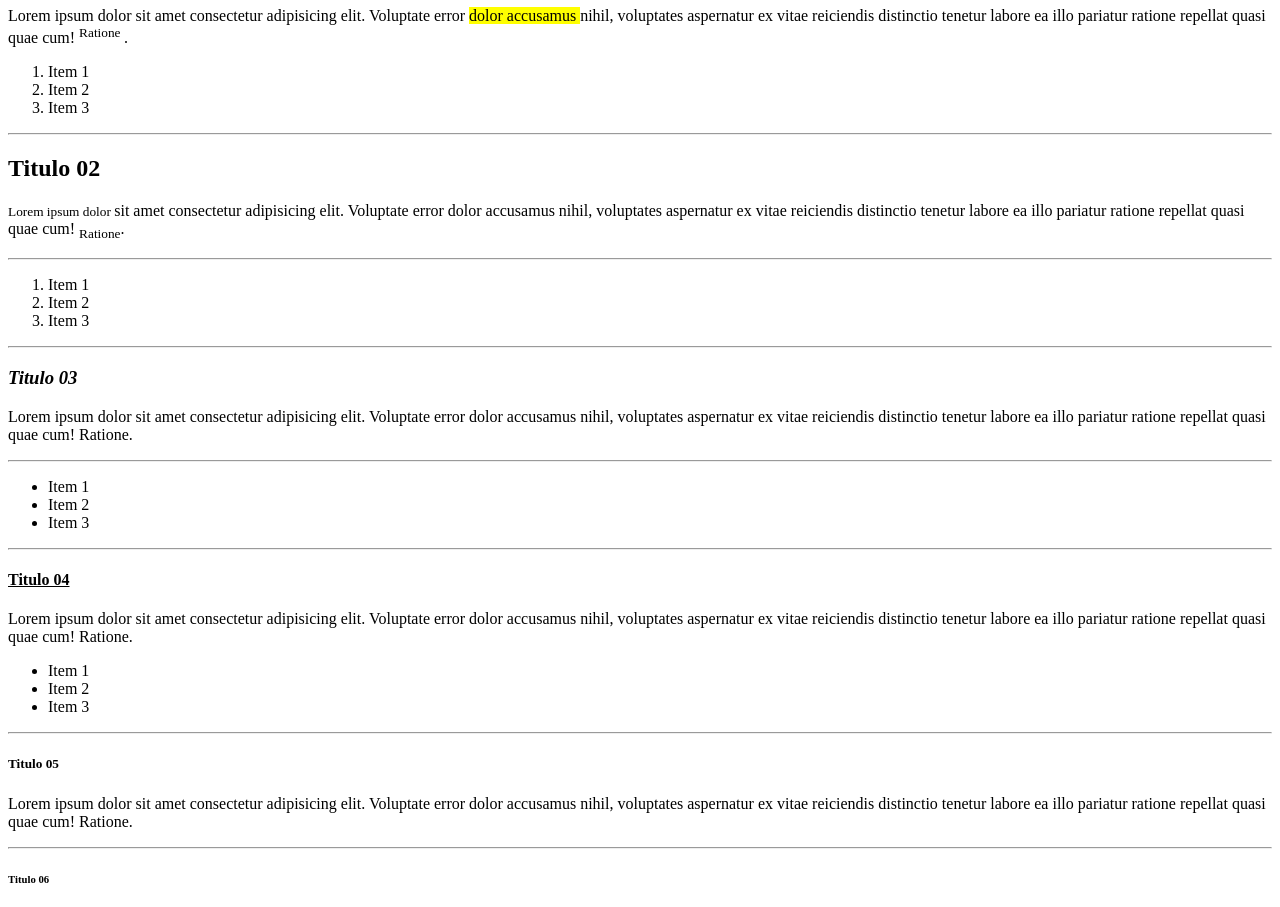
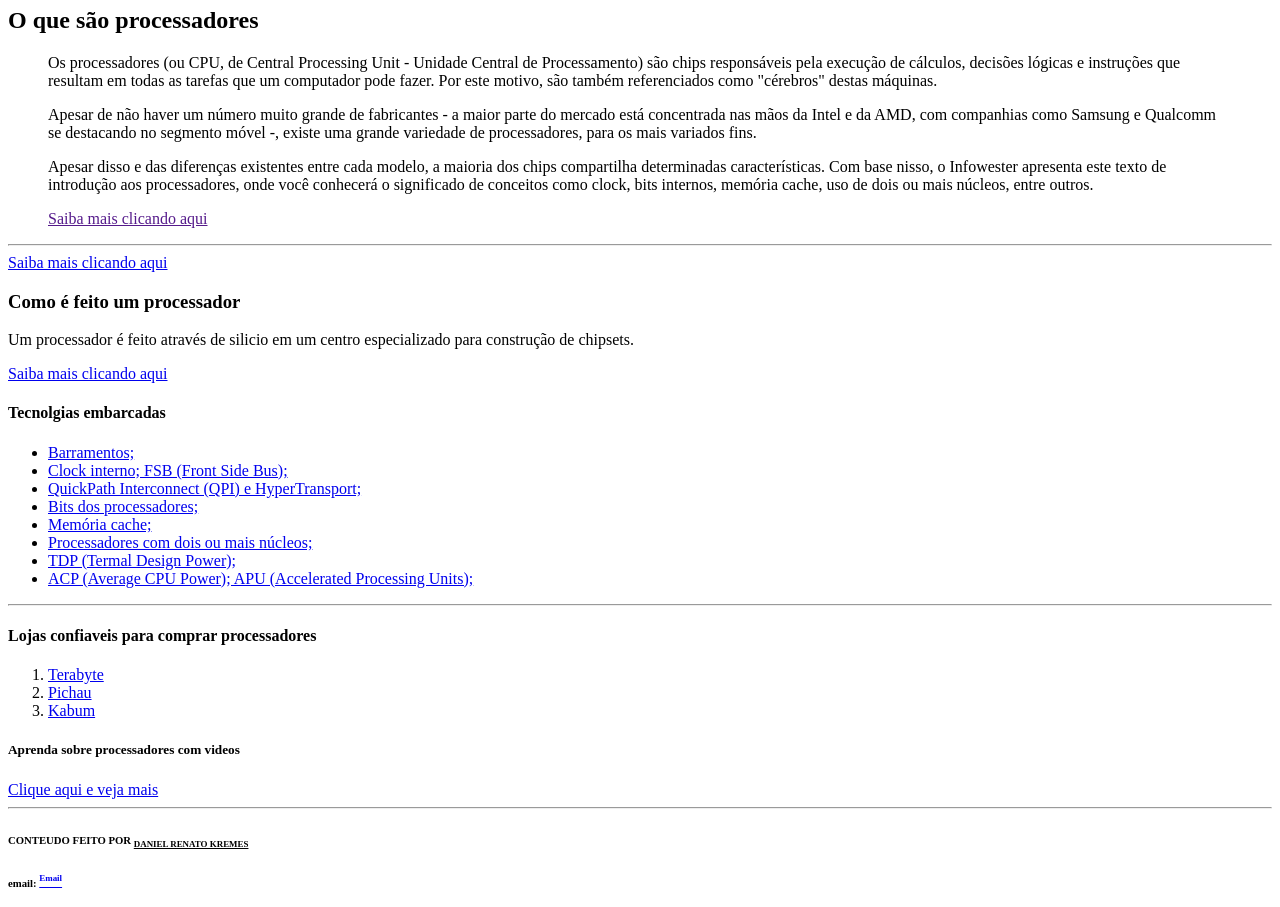
Before and after one commit to DANIELKREMES/Criar-Uma-P-gina-Web-Utilizando-as-Tags-Aprendidas, a plain HTML site: page index.html in a window 1280 px wide. Shown: the part 73-980 px from the top of the page. Drawn offline with Linux system fonts and the light colour scheme.

Commit message:
Add files via upload

```diff
--- a/index.html
+++ b/index.html
@@ -1,116 +1,180 @@
 <!DOCTYPE html>
 <html lang="pt-br">
+  <head>
+    <meta charset="UTF-8" />
+    <meta
+      http-equiv="X-UA-Compatible"
+      content="IE=edge"
+    />
+    <meta
+      name="viewport"
+      content="width=device-width, initial-scale=1.0"
+    />
+    <title>Página-web-utilizando-tags-aprendidas</title>
+  </head>
 
-<head>
-    <meta charset="UTF-8" />
-    <meta http-equiv="X-UA-Compatible" content="IE=edge" />
-    <meta name="viewport" content="width=device-width, initial-scale=1.0" />
-    <title>Criar uma página web</title>
-</head>
+  <body>
+    <h1 abbr="processador ou cpu">
+      <strong>
+        <mark>Processador</mark>
+      </strong>
+    </h1>
 
-<body>
-    <h1>Titulo 01</h1>
+    <h2 abbr=""><strong>O que são processadores</strong></h2>
+
+    <blockquote>
+      <p>
+        Os processadores (ou CPU, de Central Processing Unit - Unidade Central
+        de Processamento) são chips responsáveis pela execução de cálculos,
+        decisões lógicas e instruções que resultam em todas as tarefas que um
+        computador pode fazer. Por este motivo, são também referenciados como
+        "cérebros" destas máquinas.
+      </p>
+
+      <p>
+        Apesar de não haver um número muito grande de fabricantes - a maior
+        parte do mercado está concentrada nas mãos da Intel e da AMD, com
+        companhias como Samsung e Qualcomm se destacando no segmento móvel -,
+        existe uma grande variedade de processadores, para os mais variados
+        fins.
+      </p>
+
+      <p>
+        Apesar disso e das diferenças existentes entre cada modelo, a maioria
+        dos chips compartilha determinadas características. Com base nisso, o
+        Infowester apresenta este texto de introdução aos processadores, onde
+        você conhecerá o significado de conceitos como clock, bits internos,
+        memória cache, uso de dois ou mais núcleos, entre outros.
+      </p>
+
+      <a href="">Saiba mais clicando aqui</a>
+    </blockquote>
+
+    <hr />
+
+    <a
+      href="https://www.infowester.com/processadores.php"
+      target="_blank"
+      >Saiba mais clicando aqui</a
+    >
+
+    <h3>Como é feito um processador</h3>
 
     <p>
-        Lorem ipsum dolor sit amet consectetur adipisicing elit. Voluptate error
-        <mark> dolor accusamus </mark> nihil, voluptates aspernatur ex vitae
-        reiciendis distinctio tenetur labore ea illo pariatur ratione repellat
-        quasi quae cum! <sup> Ratione </sup>.
+      Um processador é feito através de silicio em um centro especializado para
+      construção de chipsets.
     </p>
 
+    <a
+      href="https://www.infowester.com/processadores2.php"
+      target="_blank"
+      >Saiba mais clicando aqui</a
+    >
+
+    <h4>Tecnolgias embarcadas</h4>
+
+    <ul>
+      <li>
+        <a
+          href="https://www.infowester.com/processadores.php"
+          target="_blank"
+          >Barramentos;</a
+        >
+      </li>
+      <li>
+        <a
+          href="https://www.infowester.com/processadores.php"
+          target="_blank"
+          >Clock interno; FSB (Front Side Bus);</a
+        >
+      </li>
+      <li>
+        <a
+          href="https://www.infowester.com/processadores.php"
+          target="_blank"
+          >QuickPath Interconnect (QPI) e HyperTransport;</a
+        >
+      </li>
+      <li>
+        <a
+          href="https://www.infowester.com/processadores.php"
+          target="_blank"
+          >Bits dos processadores;
+        </a>
+      </li>
+      <li>
+        <a
+          href="https://www.infowester.com/processadores.php"
+          target="_blank"
+          >Memória cache;</a
+        >
+      </li>
+      <li>
+        <a
+          href="https://www.infowester.com/processadores.php"
+          target="_blank"
+          >Processadores com dois ou mais núcleos;
+        </a>
+      </li>
+      <li>
+        <a
+          href="https://www.infowester.com/processadores.php"
+          target="_blank"
+          >TDP (Termal Design Power);</a
+        >
+      </li>
+      <li>
+        <a
+          href="https://www.infowester.com/processadores.php"
+          target="_blank"
+          >ACP (Average CPU Power); APU (Accelerated Processing Units);</a
+        >
+      </li>
+    </ul>
+
+    <hr />
+
+    <h4>Lojas confiaveis para comprar processadores</h4>
+
     <ol>
-        <li>Item 1</li>
-        <li>Item 2</li>
-        <li>Item 3</li>
+      <li>
+        <a
+          href="https://www.terabyteshop.com.br/"
+          target="_blank"
+          >Terabyte</a
+        >
+      </li>
+      <li>
+        <a
+          href="https://www.pichau.com.br/"
+          target="_blank"
+          >Pichau</a
+        >
+      </li>
+      <li>
+        <a
+          href="https://www.kabum.com.br/"
+          target="_blank"
+          >Kabum</a
+        >
+      </li>
     </ol>
 
-    <hr>
+    <h5>Aprenda sobre processadores com videos</h5>
+    <a
+      href="https://www.youtube.com/results?search_query=curiosidades+sobre+processadores"
+      target="_blank"
+    >
+      Clique aqui e veja mais</a
+    >
 
-    <h2>Titulo 02</h2>
+    <hr />
 
-    <p>
-        <small> Lorem ipsum dolor </small> sit amet consectetur adipisicing elit.
-        Voluptate error dolor accusamus nihil, voluptates aspernatur ex vitae
-        reiciendis distinctio tenetur labore ea illo pariatur ratione repellat
-        quasi quae cum! <sub>Ratione</sub>.
-    </p>
-
-    <hr>
-
-    <ol>
-        <li>Item 1</li>
-        <li>Item 2</li>
-        <li>Item 3</li>
-    </ol>
-
-    <hr>
-
-    <h3><i>Titulo 03</i></h3>
-
-    <p>
-        Lorem ipsum dolor sit amet consectetur adipisicing elit. Voluptate error
-        dolor accusamus nihil, voluptates aspernatur ex vitae reiciendis
-        distinctio tenetur labore ea illo pariatur ratione repellat quasi quae
-        cum! Ratione.
-    </p>
-
-    <hr>
-
-    <ul>
-        <li>Item 1</li>
-        <li>Item 2</li>
-        <li>Item 3</li>
-    </ul>
-
-    <hr>
-
-    <h4><u> Titulo 04 </u></h4>
-
-    <p>
-        Lorem ipsum dolor sit amet consectetur adipisicing elit. Voluptate error
-        dolor accusamus nihil, voluptates aspernatur ex vitae reiciendis
-        distinctio tenetur labore ea illo pariatur ratione repellat quasi quae
-        cum! Ratione.
-    </p>
-
-    <ul>
-        <li>Item 1</li>
-        <li>Item 2</li>
-        <li>Item 3</li>
-    </ul>
-
-    <hr>
-
-    <h5>Titulo 05</h5>
-
-    <p>
-        Lorem ipsum dolor sit amet consectetur adipisicing elit. Voluptate error
-        dolor accusamus nihil, voluptates aspernatur ex vitae reiciendis
-        distinctio tenetur labore ea illo pariatur ratione repellat quasi quae
-        cum! Ratione.
-    </p>
-
-    <hr>
-
-    <h6>Titulo 06</h6>
-
-    <p>
-        Lorem ipsum dolor sit amet consectetur adipisicing elit. Voluptate error
-        dolor accusamus nihil, voluptates aspernatur ex vitae reiciendis
-        distinctio tenetur labore ea illo pariatur ratione repellat quasi quae
-        cum! Ratione.
-    </p>
-
-    <blockquote>
-        Lorem ipsum dolor sit amet consectetur adipisicing elit. Dolor, iste omnis debitis adipisci vel amet, totam pariatur corporis cumque sit natus quae quod assumenda similique, cupiditate reiciendis. Sequi, voluptatum aliquam.
-    </blockquote>
-
-    <a href="#">Link</a>
-
-    <h2>
-        <abbr title="lorem ipsum"> Lorem ipsum dolor </abbr> sit amet consectetur adipisicing elit. Facilis odio dolorem architecto vero voluptate a velit, sapiente aperiam voluptatum, iste enim incidunt et. At culpa error minus dignissimos non sed?
-    </h2>
-
-</body>
-
+    <h6 title="estudante programação front-end">
+      CONTEUDO FEITO POR <sub><u>DANIEL RENATO KREMES</u></sub>
+    </h6>
+    <h6>
+      email: <a href="mailto:danieldrk2030@gmail.com"><sup>Email</sup></a>
+    </h6>
+  </body>
 </html>
```
Also changed, not shown: 1 other file.
